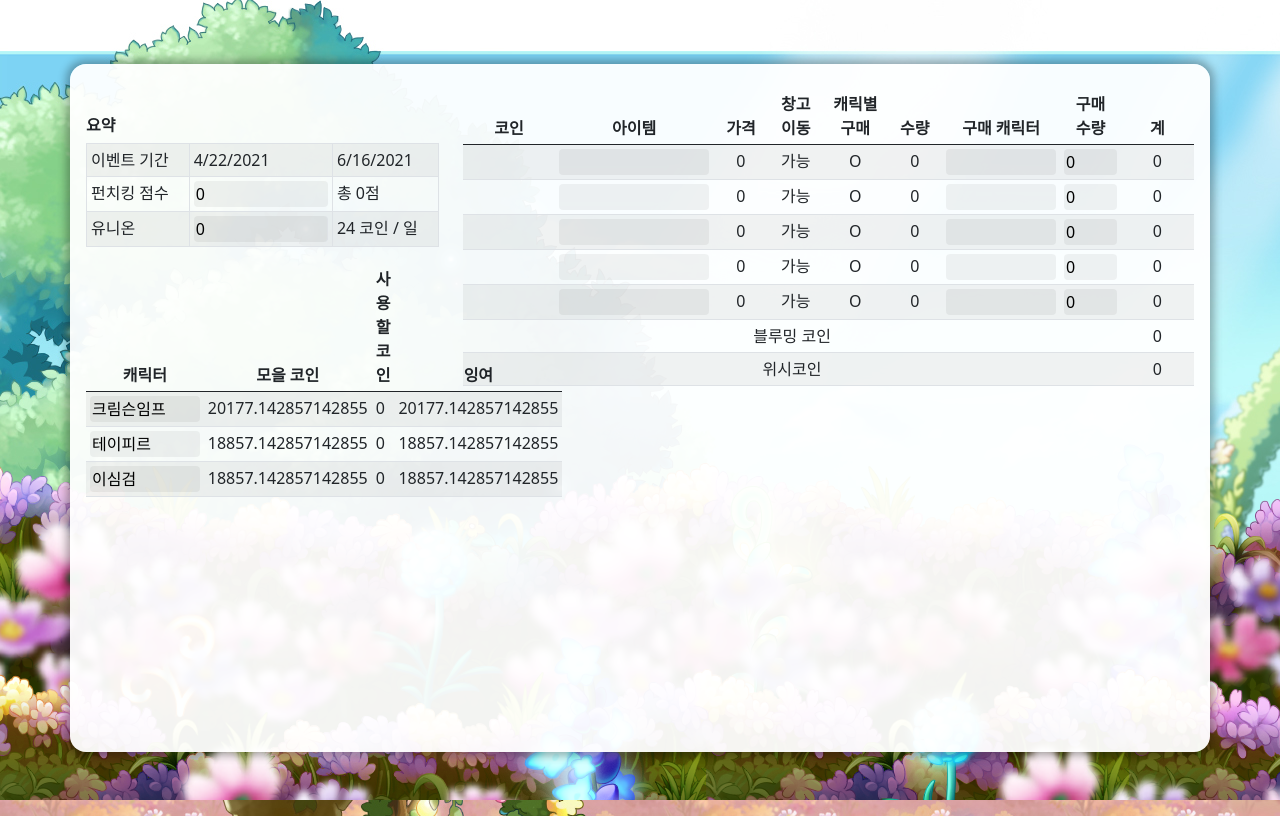
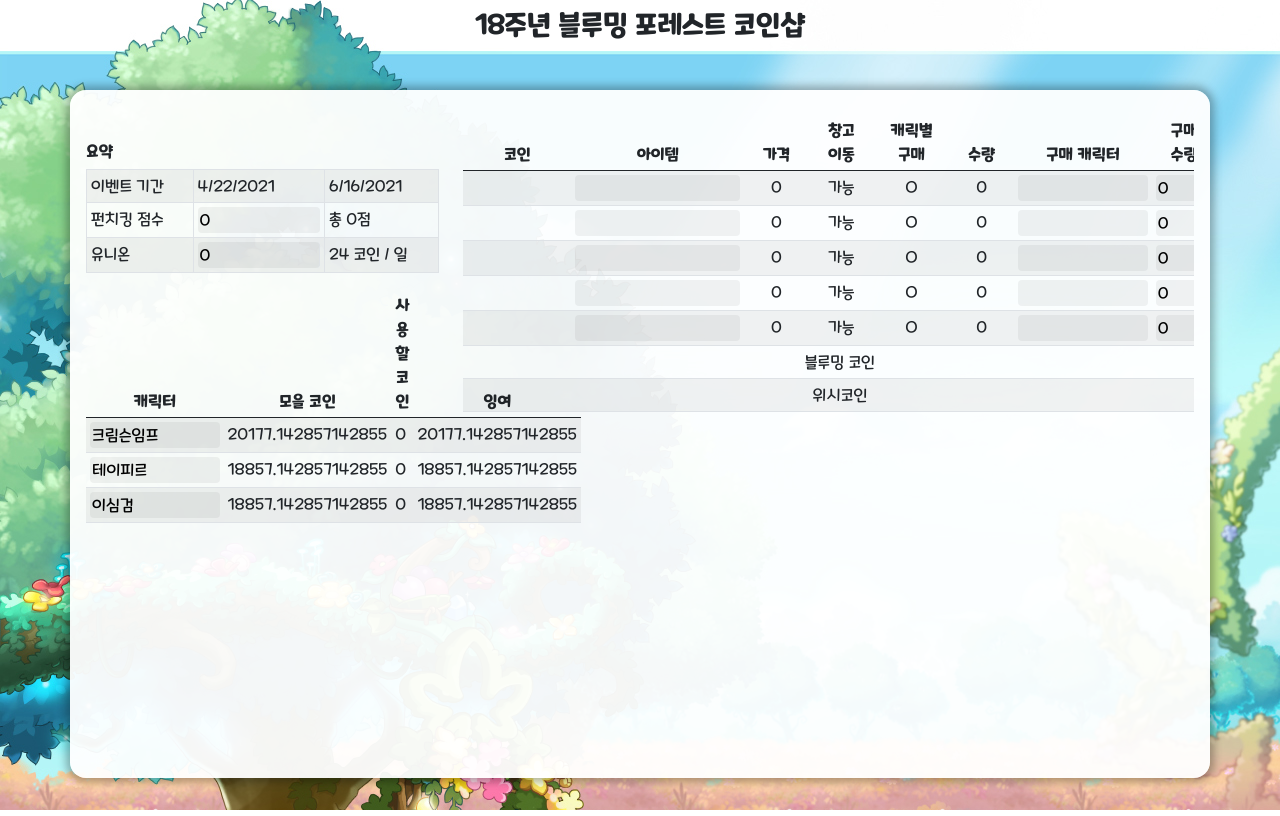
Before and after one commit to Cloudless67/coinshop, a Vue app in the folder client/: page / in a window 1280 px wide. Built offline with nearby package versions, Linux system fonts and the light colour scheme.

Commit message:
Changed font to maplestory

```diff
--- a/client/src/App.vue
+++ b/client/src/App.vue
@@ -1,5 +1,7 @@
 <template>
-    <div class="front"></div>
+    <div class="navbar justify-content-center">
+        <h3><b>18주년 블루밍 포레스트 코인샵</b></h3>
+    </div>
     <div class="back">
         <div class="container">
             <Main />
@@ -47,8 +49,8 @@ body {
     background: rgb(255, 255, 255, 0.95);
     border-radius: 1rem;
     padding: 1rem;
-    margin-top: 4rem;
-    margin-bottom: 4rem;
+    margin-top: 2rem;
+    margin-bottom: 2rem;
     box-shadow: 0 0 8px 4px rgba(0, 0, 0, 0.3);
 }
 
--- a/client/src/scss/style.scss
+++ b/client/src/scss/style.scss
@@ -1,3 +1,17 @@
+@font-face {
+    font-family: 'Maplestory';
+    src: url('/fonts/Maplestory Light.ttf');
+    font-weight: normal;
+}
+
+@font-face {
+    font-family: 'Maplestory';
+    src: url('/fonts/Maplestory Bold.ttf');
+    font-weight: bold;
+}
+
+$font-family-sans-serif: 'Maplestory';
+
 input {
     border: none;
     outline: none;
```
Also changed, not shown: client/public/fonts/Maplestory Bold.ttf (added), client/public/fonts/Maplestory Light.ttf (added).
